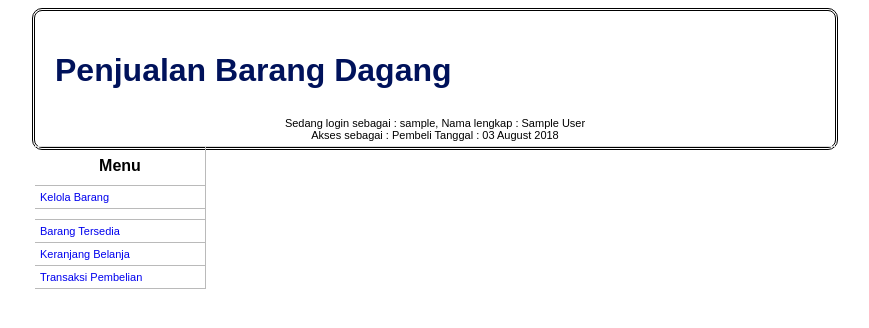
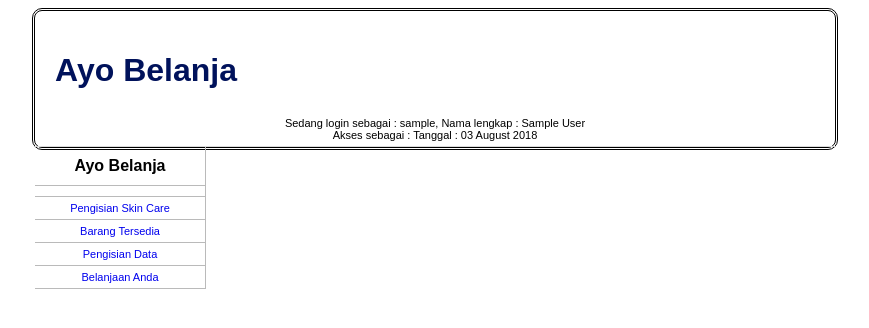
Before and after one commit to endahsukma/pbd-ToKoKo, a PHP site: page /template_atas.php in a window 1280 px wide. Shown: the top 328 px of the page, without its empty margins (205-1074 px from the left). Run offline with PHP 8.4, Linux system fonts and the light colour scheme; the visitor is signed in with stand-in values (Sample User, id 1).

Commit message:
Update template_atas.php

```diff
--- a/template_atas.php
+++ b/template_atas.php
@@ -2,23 +2,23 @@
 	@session_start();
 	$pengguna= isset($_SESSION["user"]) ? $_SESSION["user"] : "" ;
 	$nama_lengkap = isset($_SESSION["nama_lengkap"]) ? $_SESSION["nama_lengkap"] : "" ;
-	$akses = isset($_SESSION["akses"]) ? $_SESSION["akses"] : "pinjam" ;
-	if($akses == "perpus"){
+	$akses = isset($_SESSION["akses"]) ? $_SESSION["akses"] : "" ;
+	if($akses == ""){
 		$nama_akses = "Operator Penjualan Barang";
 	}else{
-		$nama_akses = "Pembeli";
+		$nama_akses = "";
 	}
 ?>
 <!doctype html>
 <html>
     <head>
-        <title>Penjualan Barang Dagang</title>
+        <title>Ayo Belanja</title>
         <link rel="stylesheet" href="style.css">
     </head>
 	<body>
 		<div id="wrap">
         <div id="header">
-            <h1>Penjualan Barang Dagang</h1>
+            <h1>Ayo Belanja</h1>
 		</div>
 		<div style="clear: both"></div>
 		<div id="tengah">
@@ -38,22 +38,20 @@
 			Tanggal : <?php echo date("d F Y") ?>
 		</div>
 	<div id="menu">
-		<div id="menu_header">Menu</div>
+		<center><div id="menu_header">Ayo Belanja</div>
         <div id="menu_konten">
             <ul>
 			<?php
 				$tampil = "";
-				if($akses == "pinjam"){
+				if($akses == ""){
 					$tampil = "display:none";
 				}
 				?>
 				<li><a style="<?php echo $tampil ?>"
-						href="barang_tampil.php">Kelola Barang</a></li>
-					<li><a style="<?php echo $tampil ?>"
-					<li><a href="barang_tersedia.php">Barang Tersedia</a></li>
-					<li><a href="keranjang_belanja.php">Keranjang Belanja</a></li>
-					<li><a href="beli.php">Transaksi Pembelian</a></li>
-
+				<li><a href="barang_isi.php">Pengisian Skin Care</a></li>
+				<li><a href="barang_tersedia.php">Barang Tersedia</a></li>
+				<li><a href="data_1.php">Pengisian Data</a></li>
+				<li><a href="keranjang_belanja.php">Belanjaan Anda</a></li>
             </ul>
         </div>
 	</div>
```
